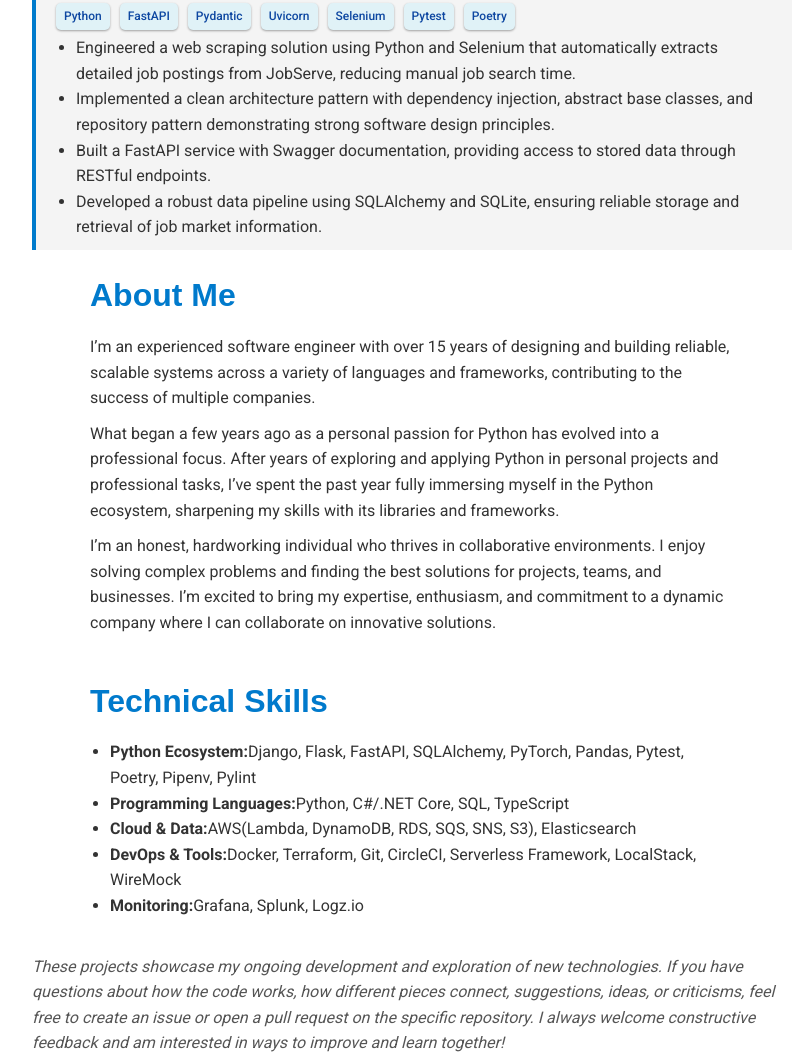
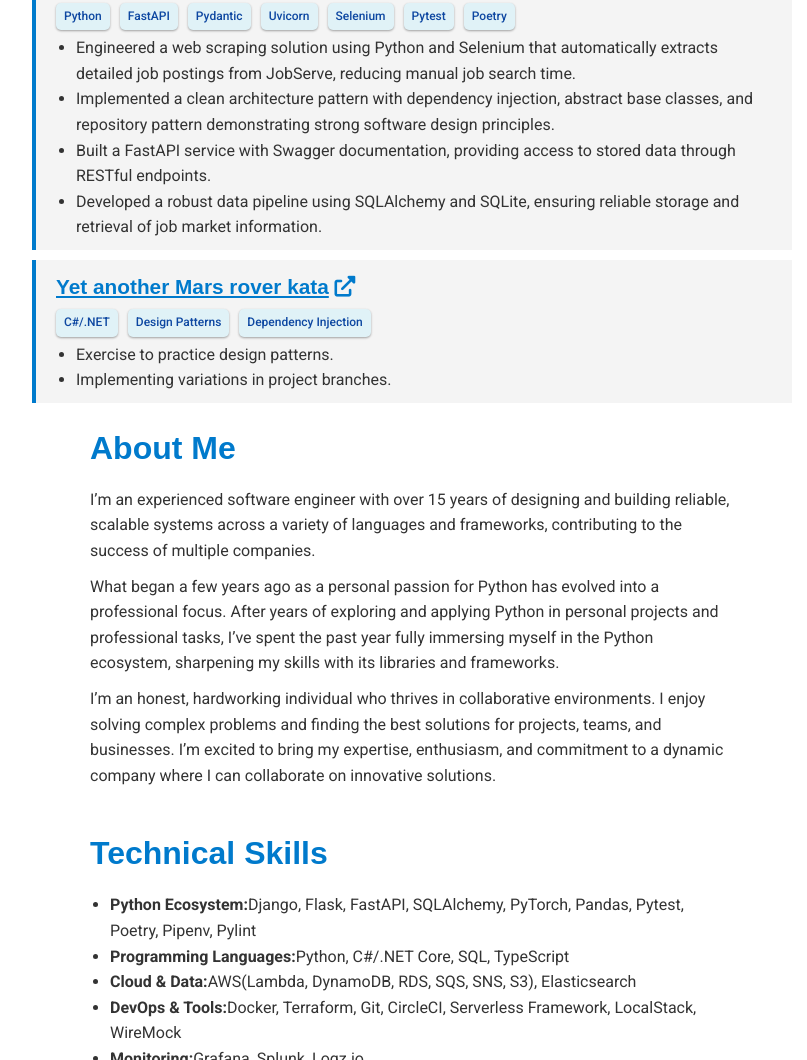
Before and after one commit to rigaml/rigaml.github.io, a plain HTML site: page index.html in a window 1280 px wide. Shown: the part 1499-2559 px from the top of the page, without its empty margins (228-1035 px from the left). Drawn offline with Linux system fonts and the light colour scheme.

Commit message:
Adds C# project RoboWars

```diff
--- a/index.html
+++ b/index.html
@@ -201,7 +201,23 @@
 
       </div>
     </div>
-
+    <div class="project">
+      <h3>
+        <a href="https://github.com/rigaml/RobotWars" target="_blank" aria-label="Open project link in new tab">
+          <span>Yet another Mars rover kata</span> <i class="fas fa-external-link-alt"></i></a>
+      </h3>
+      <ul class="project-tech">
+        <li>C#/.NET</li>
+        <li>Design Patterns</li>
+        <li>Dependency Injection</li>
+      </ul>
+      <div>
+        <ul class="project-description">
+          <li>Exercise to practice design patterns.</li>
+          <li>Implementing variations in project branches.</li>
+        </ul>
+      </div>
+    </div>
 
     <!-- About Section -->
     <section id="about" class="container">
```
